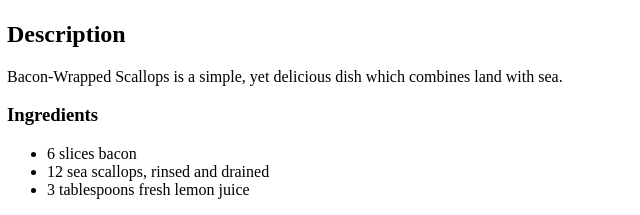
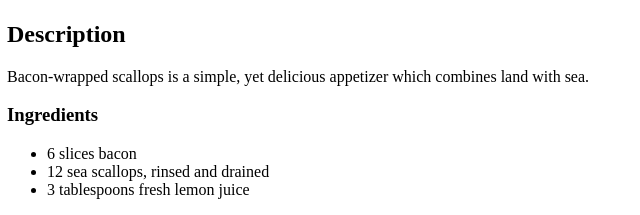
Before and after one commit to DefNotAvg/odin-recipes, a plain HTML site: page recipes/bacon-wrapped-scallops.html in a window 1280 px wide. Shown: the part 458-673 px from the top of the page, 1-641 px from the left. Drawn offline with Linux system fonts and the light colour scheme.

Commit message:
Update recipe description and remove unnecessary space

```diff
--- a/recipes/bacon-wrapped-scallops.html
+++ b/recipes/bacon-wrapped-scallops.html
@@ -10,7 +10,7 @@
         <img src="https://www.allrecipes.com/thmb/oslyWE4GHvSuRl_i-zsmj6hDsyc=/750x0/filters:no_upscale():max_bytes(150000):strip_icc():format(webp)/2482780-scallops-one-two-three-Aja-4x3-1-d1f0de1a413e4eafb1dda0a53f171a3f.jpg" alt="Bacon-Wrapped Scallops" width="500">
 
         <h2>Description</h2>
-        <p>Bacon-Wrapped Scallops is a simple, yet delicious dish which combines land with sea.</p>
+        <p>Bacon-wrapped scallops is a simple, yet delicious appetizer which combines land with sea.</p>
 
         <h3>Ingredients</h3>
         <ul>
@@ -23,7 +23,7 @@
         <ol>
             <li>Preheat the oven to 350 degrees F (175 degrees C).</li>
             <li>Cut bacon slices in half and wrap each half around a scallop, using a toothpick to secure in place.</li>
-            <li> Drizzle lemon juice over scallops, placing them on a cookie sheet afterwards.</li>
+            <li>Drizzle lemon juice over scallops, placing them on a cookie sheet afterwards.</li>
             <li>Bake in a preheated oven for 15 to 20 minutes or until bacon is cooked. Serve warm.</li>
         </ol>
     </body>
```
